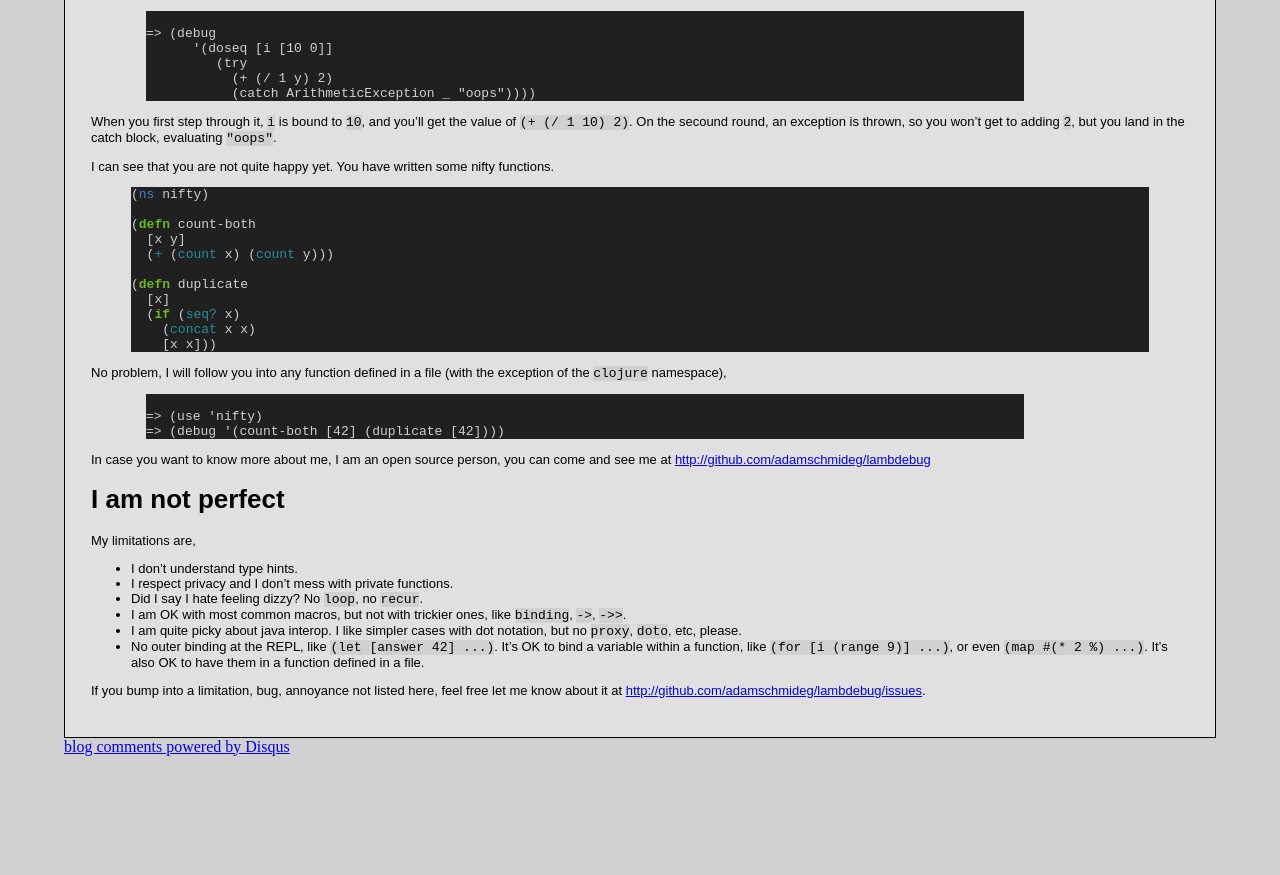
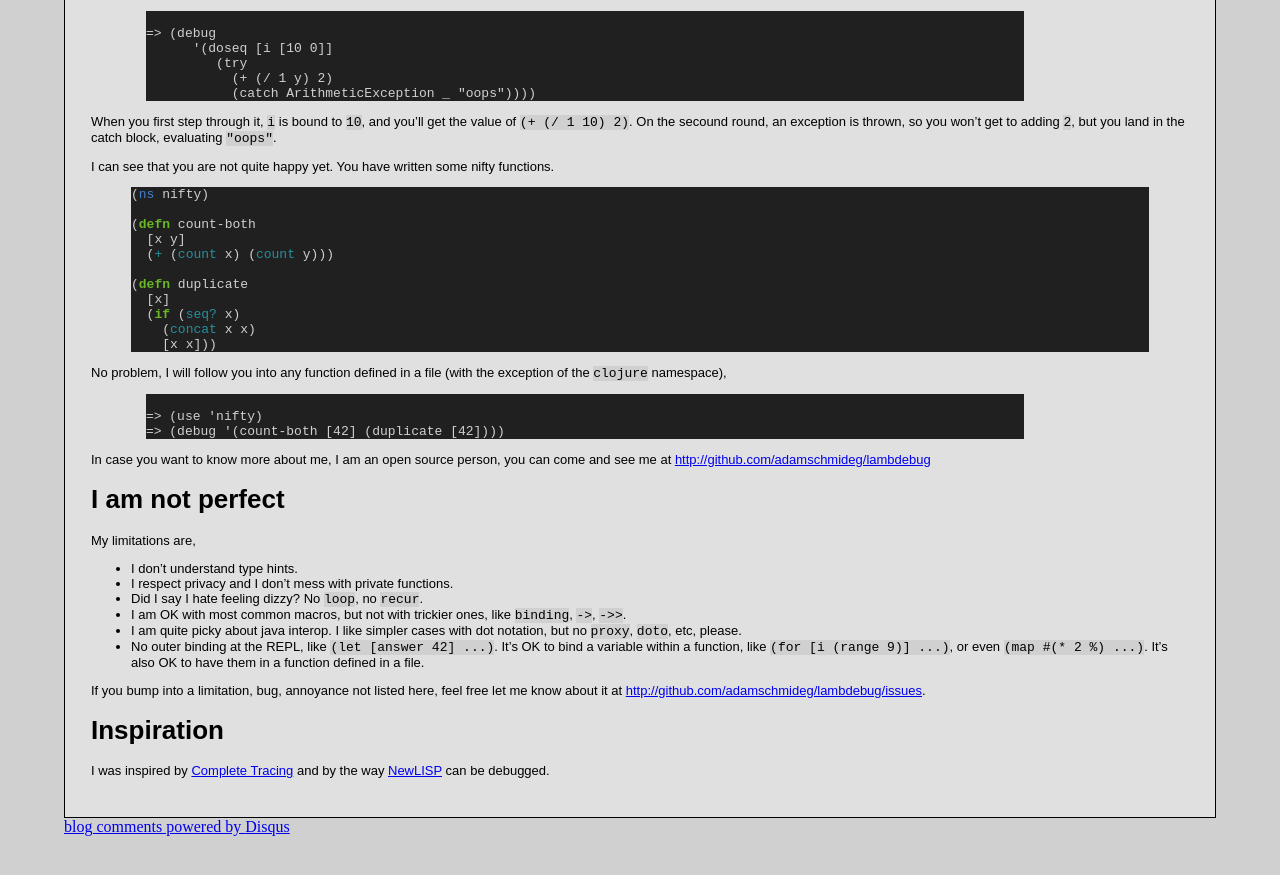
Before and after one commit to lambdebug/lambdebug.github.com, a Jekyll site: the page built from index.md, in a window 1280 px wide and 900 px high, scrolled down 698 px. Shown: the top 875 px of the window. Built offline with Jekyll 4.4.1, drawn with Linux system fonts in a browser that asks for light colours; comment, search, counter and statistics services are not loaded; before the commit the page ends 1518 px from its top, so only the background shows below that.

Commit message:
Links to inspirations

```diff
--- a/index.md
+++ b/index.md
@@ -99,3 +99,9 @@ My limitations are,
 If you bump into a limitation, bug, annoyance not listed here, feel free
 let me know about it at
 <http://github.com/adamschmideg/lambdebug/issues>.
+
+# Inspiration
+
+I was inspired by
+[Complete Tracing](http://wave.thewe.net/2009/12/17/logging-and-debugging-in-clojure-followup-complete-tracing/)
+and by the way [NewLISP](http://www.newlisp.org/) can be debugged.
```
